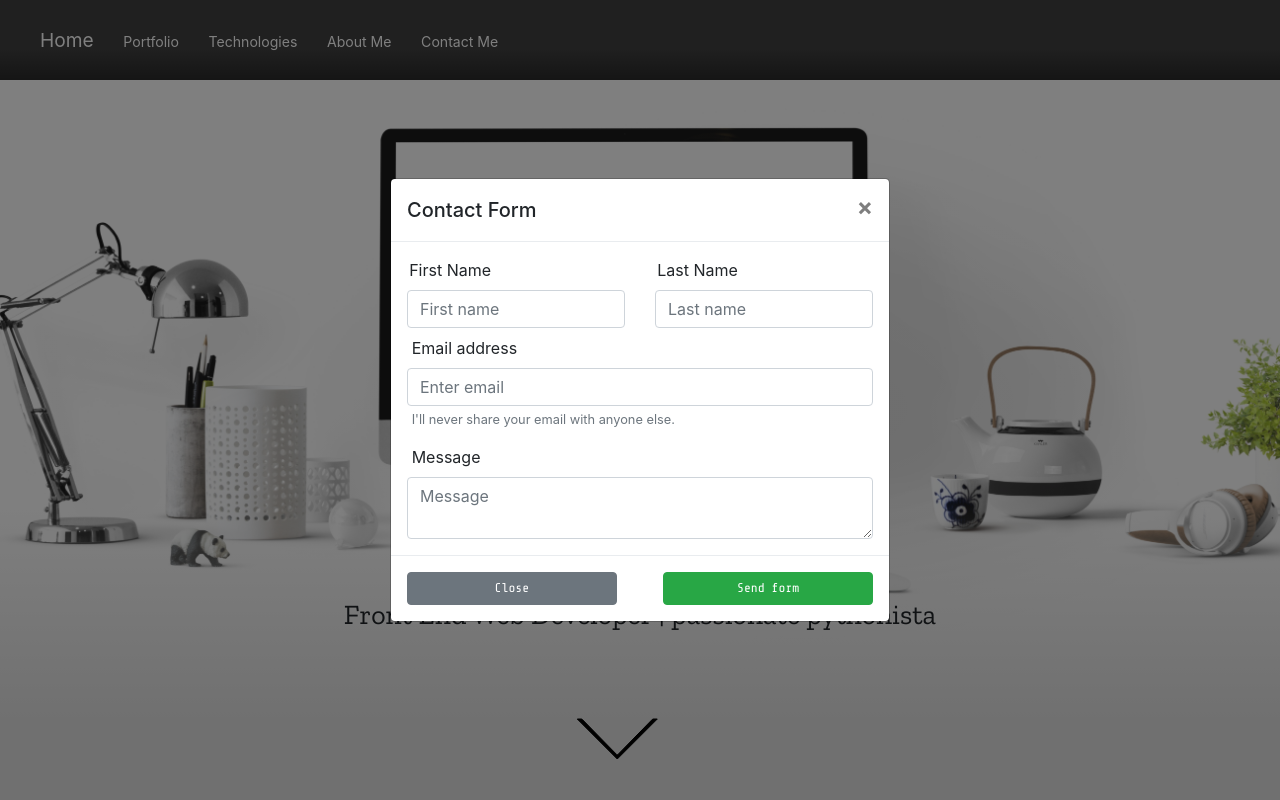
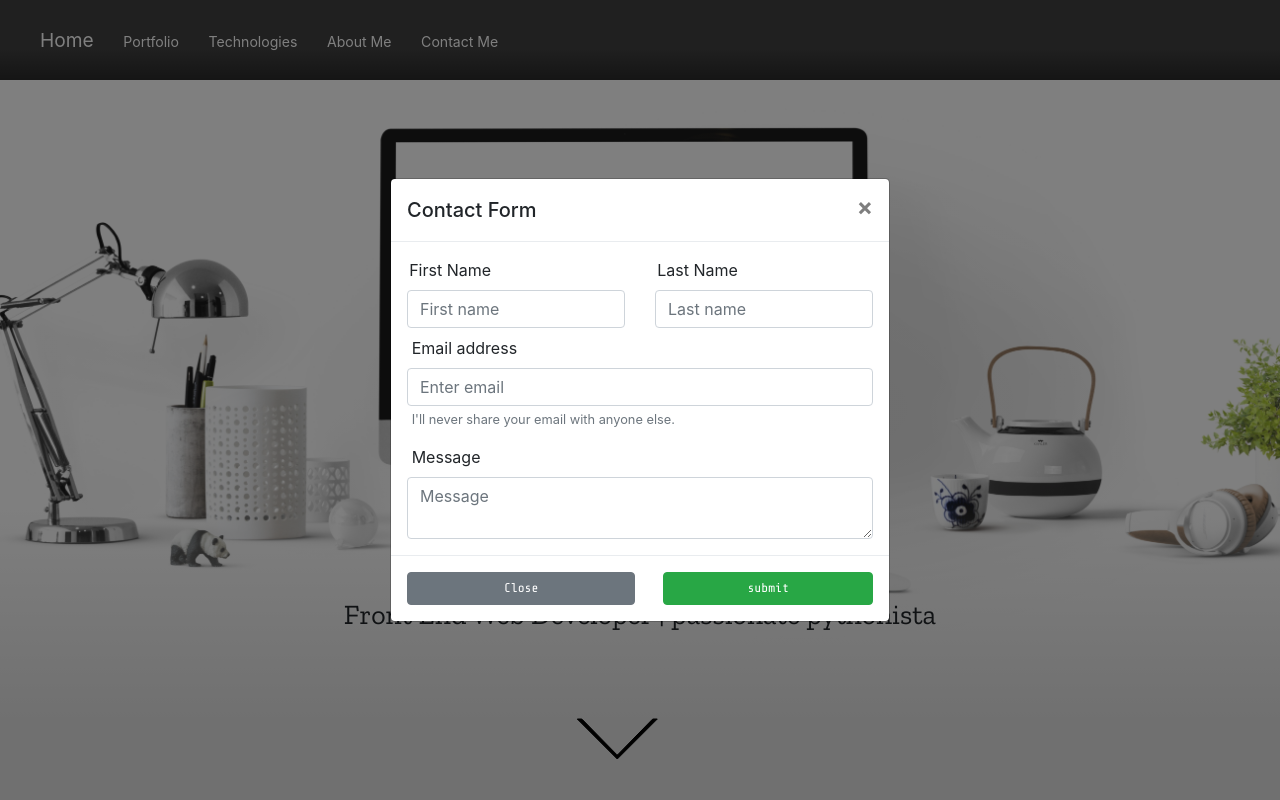
Before and after one commit to EdgarIsai/Portfolio_app, a Django app: page / in a window 1280 px wide, after a click on "Contact Me". Run offline with Django 3.2, Linux system fonts and the light colour scheme; data comes from the database, SQL or seed files in the repository; some libraries are stand-ins or nearby versions; some web fonts are replaced; grey boxes are pictures that could not be loaded.

Commit message:
Started working with the contact form

```diff
--- a/projects/static/css/styles.css
+++ b/projects/static/css/styles.css
@@ -354,6 +354,10 @@ label {
   margin-left: 1%;
 }
 
+.modal-footer .btn-secondary {
+  width: 49% !important;
+}
+
 .modal button {
   margin: auto;
 }
@@ -634,6 +638,9 @@ label {
   footer p {
     font-size: 1vw;
   }
+  .modal-footer .btn-secondary {
+    font-size: 1vw !important;
+  }
 }
 
 @media (min-width: 1440px) {
--- a/projects/static/css/styles.scss
+++ b/projects/static/css/styles.scss
@@ -350,6 +350,13 @@ margin-top: 2%;
 
 #emailHelp {
     margin-left: 1%;
+}
+
+.modal-footer {
+    .btn-secondary {
+        width: 49%!important;
+
+    }
 }
 
 .modal {
@@ -711,6 +718,12 @@ margin-top: 2%;
         }
     }
 
+
+    .modal-footer {
+        .btn-secondary {
+            font-size: 1vw!important;
+        }
+    }
 }
 
 @media (min-width: 1440px) {
--- a/projects/templates/project_index.html
+++ b/projects/templates/project_index.html
@@ -36,7 +36,7 @@
         <h1>Edgar Salgado</h1>
         <h3 id="slogan">Front End Web Developer |
                         passionate pythonista</h3>
-        <div class="f"><a href="#portfolio"><img src="{% static 'img/VectorDownArrow.svg' %}" class="arrow"></a></div>
+        <a href="#portfolio"><img src="{% static 'img/VectorDownArrow.svg' %}" class="arrow"></a>
     </div>
 </div>
 <div id="portfolio" class="clear-fix">
@@ -244,6 +244,8 @@
 
 
 
+
+
 <!-- Contact modal -->
 <div class="modal fade" id="contactModal" tabindex="-1" role="dialog" aria-labelledby="exampleModalCenterTitle" aria-hidden="true">
   <div class="modal-dialog modal-dialog-centered" role="document">
@@ -255,7 +257,8 @@
         </button>
       </div>
       <div class="modal-body">
-        <form>
+        <form method="post">
+            {% csrf_token %}
             <div class="row">
               <div class="col">
                 <label for="firstName">First Name</label>
@@ -275,12 +278,13 @@
 
           <label for="contatMessage">Message</label>
           <textarea type="text" class="form-control" placeholder="Message" id="contatMessage"></textarea>
-        </form>
+
       </div>
       <div class="modal-footer">
         <button type="button" class="btn btn-secondary" data-dismiss="modal" id="closeModal">Close</button>
-        <button type="button" class="btn btn-success" id="sendForm">Send form</button>
+        <input type="submit" class="btn btn-success" id="sendForm" value="submit">
       </div>
+      </form>
     </div>
   </div>
 </div>
```
Also changed, not shown: 1 other file.
